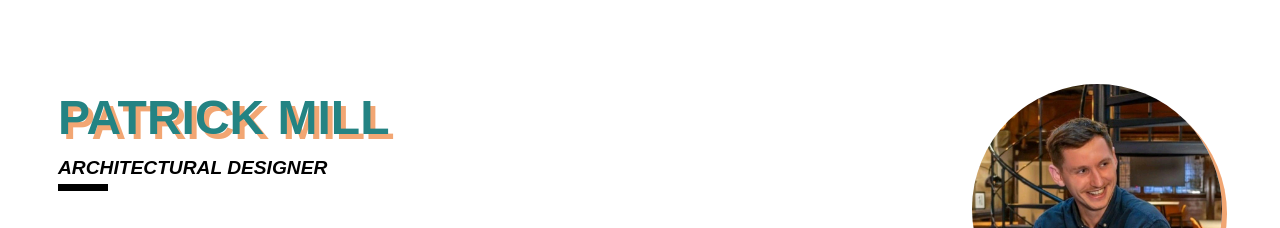
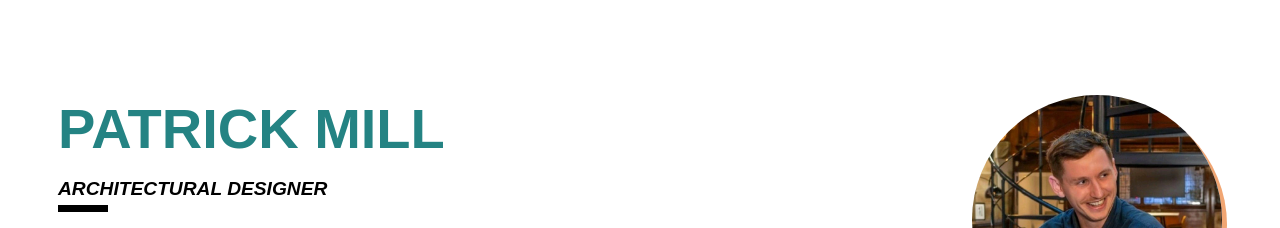
Before and after one commit to PatrickMill94/My-CV, a plain HTML site: page index.html in a window 1280 px wide. Shown: the top 228 px of the page. Drawn offline with Linux system fonts and the light colour scheme; a web font is replaced by a local one.

Commit message:
Update Resume.css

```diff
--- a/Resume.css
+++ b/Resume.css
@@ -1,3 +1,4 @@
+
 @font-face {
   font-family: "Futura LT";
   src: url("./fonts/FuturaLT-Book.woff2") format("woff2"),
@@ -99,9 +100,10 @@ display: inline-block;
 
 .main-heading{
     font-family: Futura LT, sans-serif;
-    font-size: 3rem;
+
+    font-size: 3.5rem;
     color: rgb(36, 131, 131);
-    text-shadow: 5px 5px 0px rgba(236, 128, 56, 0.7);
+
 }
 
 .sub-heading{
```
